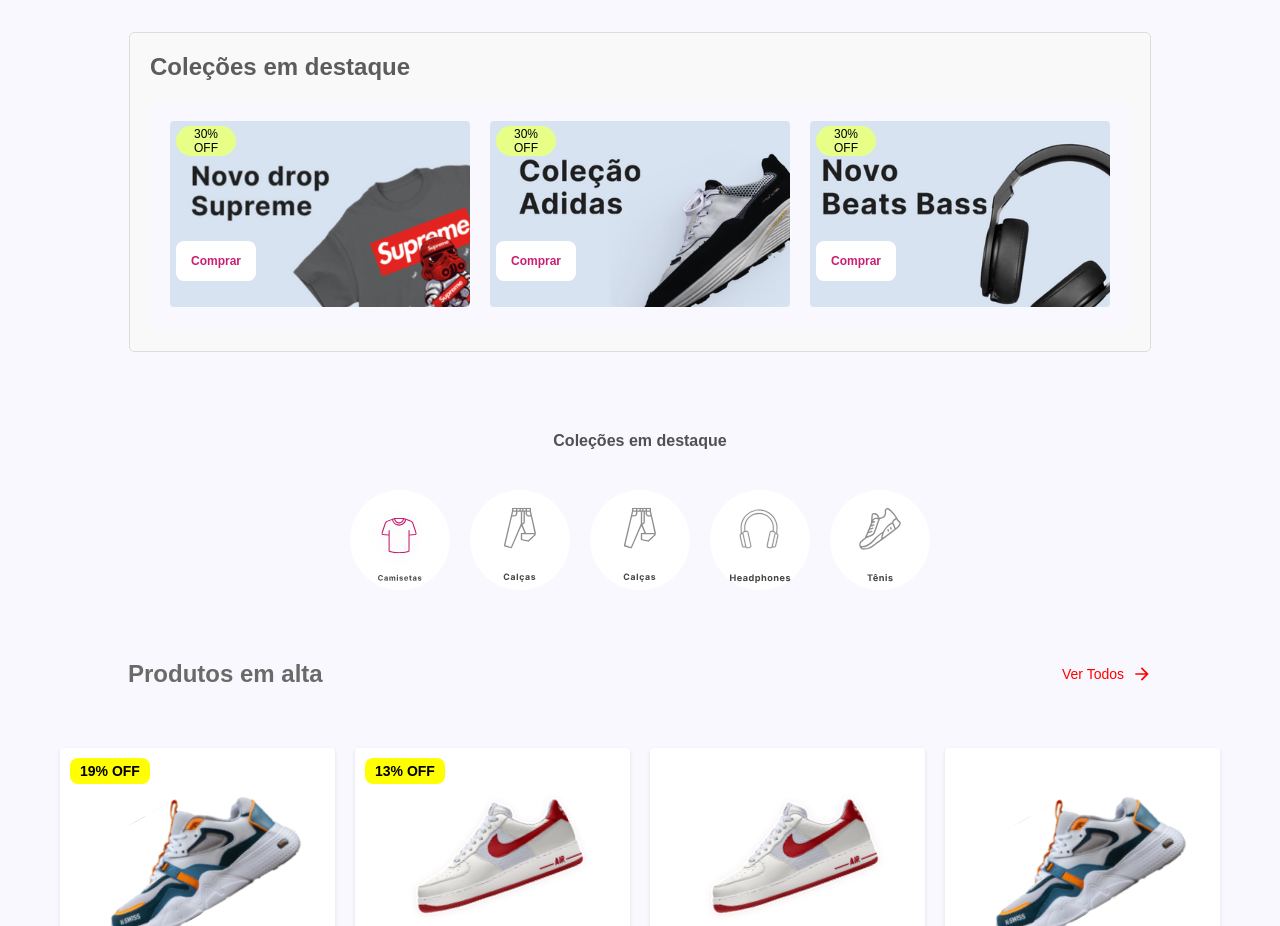
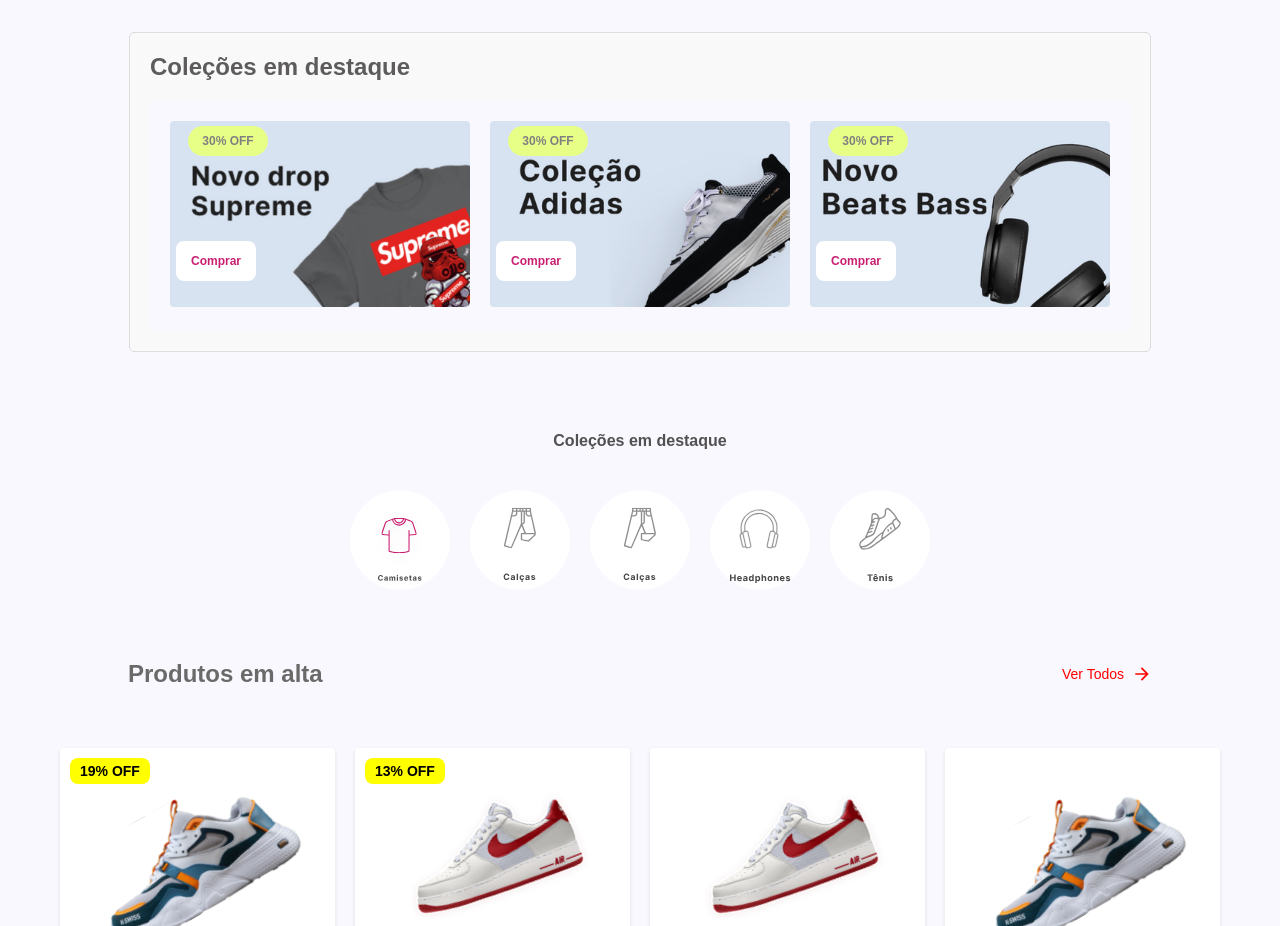
Before and after one commit to wanderson456/front, a React (Vite) app: page / in a window 1280 px wide. Shown: the part 920-1846 px from the top of the page. Built offline with nearby package versions, Linux system fonts and the light colour scheme.

Commit message:
ajustes finais

```diff
--- a/src/pages/HighlightedCollections.jsx
+++ b/src/pages/HighlightedCollections.jsx
@@ -8,11 +8,13 @@ const Promocao = styled.button`
   border: none;
   position: absolute;
   cursor: pointer;
-  margin-left: 2%;
+  margin-left: 6%;
   margin-top: 5px;
   height: 30px;
-  width: 60px;
+  width: 80px;
   font-size: 12px;
+  font-weight: bold;
+  color: grey;
 
   @media (max-width: 768px) {
     height: 25px;
```
